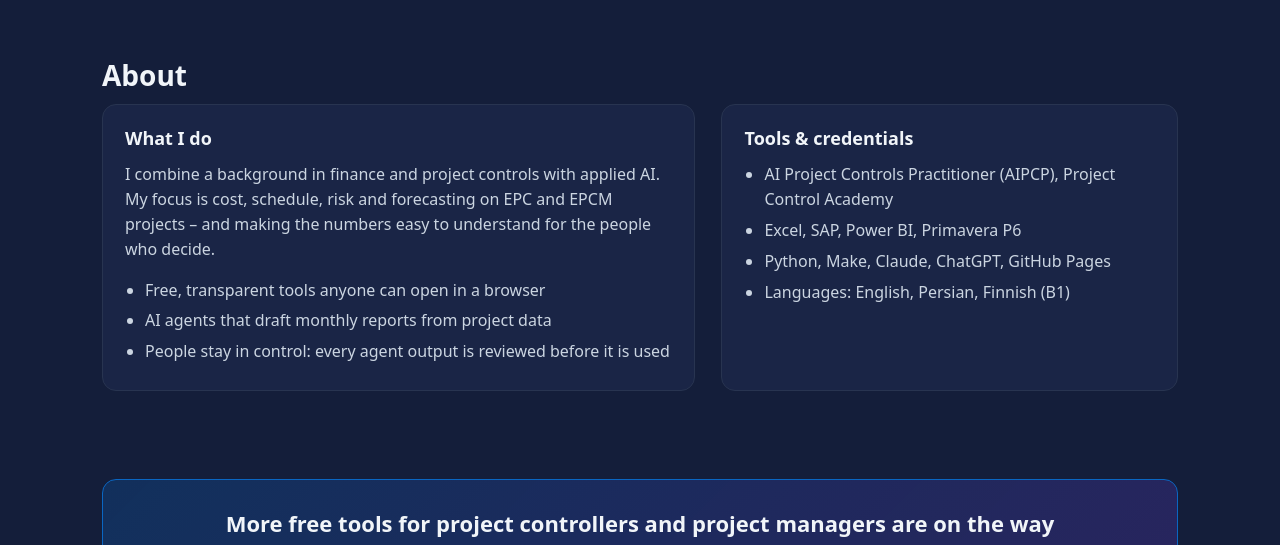
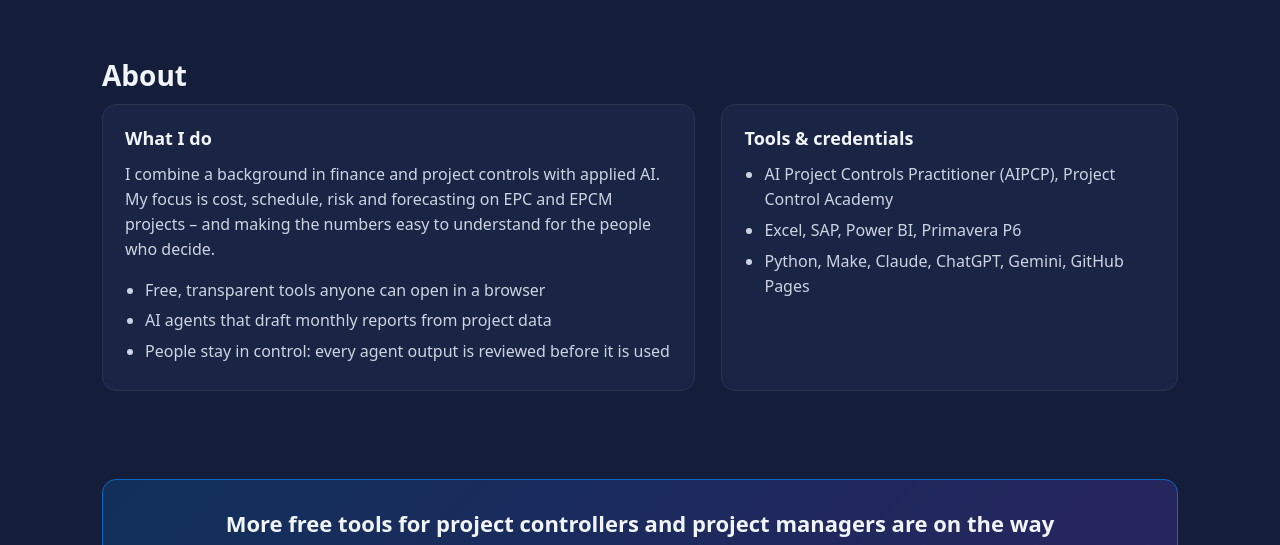
Before and after one commit to sara-mostafshar/sara-mostafshar.github.io, a plain HTML site: page index.html in a window 1280 px wide. Shown: the part 2221-2766 px from the top of the page. Drawn offline with Linux system fonts and the light colour scheme.

Commit message:
Remove languages, add Gemini to tools
Co-Authored-By: Claude Opus 5.5 <noreply@anthropic.com>
Claude-Session: https://claude.ai/code/session_01TcS9QmsPgno3FVxW9bgDfS

```diff
--- a/index.html
+++ b/index.html
@@ -239,8 +239,7 @@
         <ul>
           <li>AI Project Controls Practitioner (AIPCP), Project Control Academy</li>
           <li>Excel, SAP, Power BI, Primavera P6</li>
-          <li>Python, Make, Claude, ChatGPT, GitHub Pages</li>
-          <li>Languages: English, Persian, Finnish (B1)</li>
+          <li>Python, Make, Claude, ChatGPT, Gemini, GitHub Pages</li>
         </ul>
       </div>
     </div>
```
